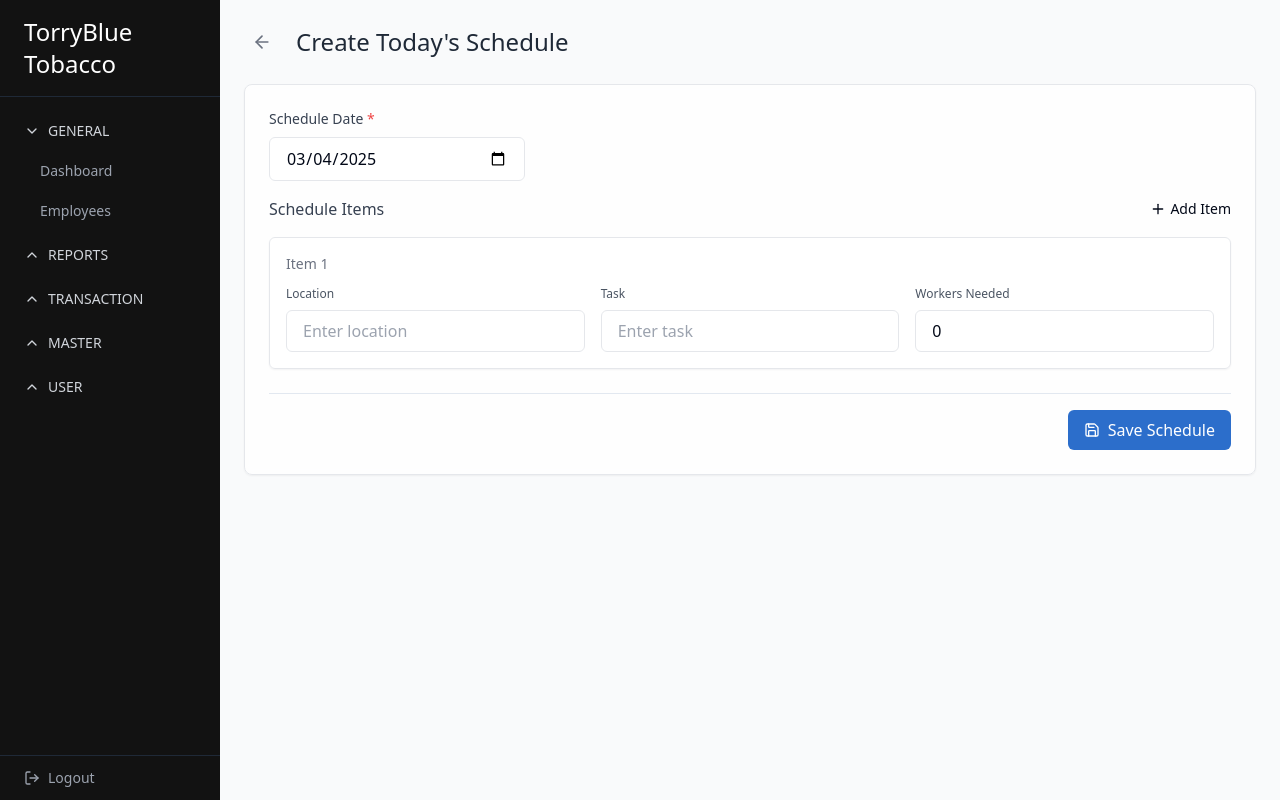
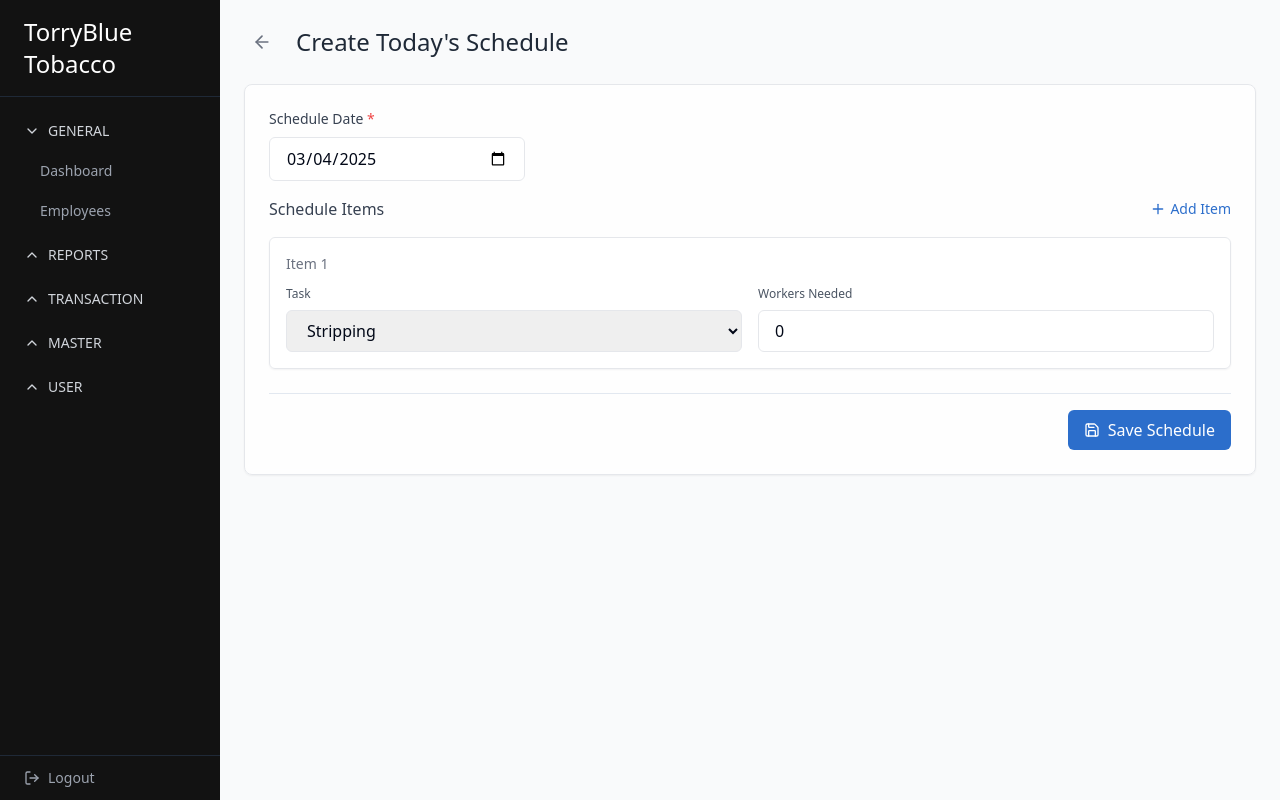
Before and after one commit to torryblue/casuals, a React (Vite) app: page /schedule/create in a window 1280 px wide. Built offline with nearby package versions, Linux system fonts and the light colour scheme; sample sign-in values are in the browser's storage.

Commit message:
Refactor create schedule page
- Remove location field from schedule items.
- Auto record schedule date.
- Display predefined tasks.

```diff
--- a/src/pages/CreateSchedulePage.tsx
+++ b/src/pages/CreateSchedulePage.tsx
@@ -1,9 +1,18 @@
 
-import { useState } from "react";
+import { useState, useEffect } from "react";
 import { useNavigate } from "react-router-dom";
 import { AppLayout } from "@/components/AppLayout";
 import { ArrowLeft, Save, X, Plus } from "lucide-react";
 import { toast } from "sonner";
+
+const PREDEFINED_TASKS = [
+  "Stripping",
+  "Bailing",
+  "Machine",
+  "Sticks",
+  "Grading",
+  "Ticket Based Work"
+];
 
 const CreateSchedulePage = () => {
   const navigate = useNavigate();
@@ -12,11 +21,17 @@ const CreateSchedulePage = () => {
     new Date().toISOString().split("T")[0]
   );
   const [scheduleItems, setScheduleItems] = useState([
-    { location: "", task: "", workers: 0 }
+    { task: PREDEFINED_TASKS[0], workers: 0 }
   ]);
 
+  // Auto-set the current date when component mounts
+  useEffect(() => {
+    const today = new Date().toISOString().split("T")[0];
+    setScheduleDate(today);
+  }, []);
+
   const handleAddItem = () => {
-    setScheduleItems([...scheduleItems, { location: "", task: "", workers: 0 }]);
+    setScheduleItems([...scheduleItems, { task: PREDEFINED_TASKS[0], workers: 0 }]);
   };
 
   const handleRemoveItem = (index: number) => {
@@ -84,7 +99,7 @@ const CreateSchedulePage = () => {
                   <button
                     type="button"
                     onClick={handleAddItem}
-                    className="flex items-center text-sm text-hafta-accent hover:text-hafta-accent/80"
+                    className="flex items-center text-sm text-torryblue-accent hover:text-torryblue-accent/80"
                   >
                     <Plus className="h-4 w-4 mr-1" />
                     Add Item
@@ -107,33 +122,23 @@ const CreateSchedulePage = () => {
                         )}
                       </div>
 
-                      <div className="grid grid-cols-1 md:grid-cols-3 gap-4">
-                        <div className="space-y-2">
-                          <label className="block text-xs font-medium text-gray-600">
-                            Location
-                          </label>
-                          <input
-                            type="text"
-                            required
-                            className="input-field w-full"
-                            placeholder="Enter location"
-                            value={item.location}
-                            onChange={(e) => handleItemChange(index, "location", e.target.value)}
-                          />
-                        </div>
-
+                      <div className="grid grid-cols-1 md:grid-cols-2 gap-4">
                         <div className="space-y-2">
                           <label className="block text-xs font-medium text-gray-600">
                             Task
                           </label>
-                          <input
-                            type="text"
+                          <select
                             required
                             className="input-field w-full"
-                            placeholder="Enter task"
                             value={item.task}
                             onChange={(e) => handleItemChange(index, "task", e.target.value)}
-                          />
+                          >
+                            {PREDEFINED_TASKS.map((task) => (
+                              <option key={task} value={task}>
+                                {task}
+                              </option>
+                            ))}
+                          </select>
                         </div>
 
                         <div className="space-y-2">
```
